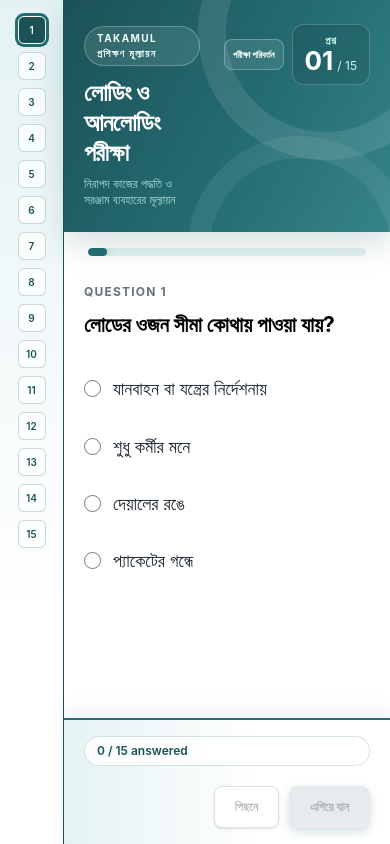
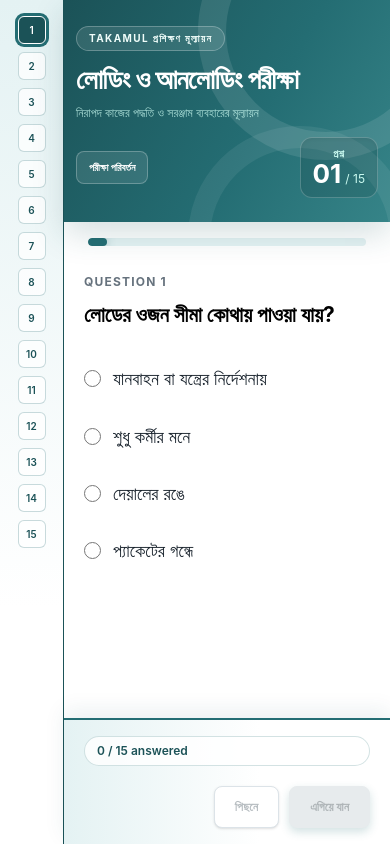
Before and after one commit to MorshedSiam03/TAKAMUL_MCQ, a React (Vite) app: page / in a window 390 px wide. Both pictures are taken after a click on the button 195 px from the left and 353 px from the top of the page. Built offline with nearby package versions, Linux system fonts and the light colour scheme.

Commit message:
Improve responsive exam header
Keep the exam header readable and prevent layout breaks on small devices.

```diff
--- a/src/components/ExamHeader.jsx
+++ b/src/components/ExamHeader.jsx
@@ -1,23 +1,23 @@
 function ExamHeader({ currentQuestion, totalQuestions, title, onChangeCategory }) {
   return (
-    <header className="relative overflow-hidden bg-[linear-gradient(120deg,rgb(27,82,87),rgb(36,109,115)_58%,rgb(54,132,136))] px-12 py-8 text-white shadow-[0_12px_30px_rgba(27,82,87,0.18)] max-[900px]:px-8 max-[900px]:py-7 max-[600px]:px-5 max-[600px]:py-6">
+    <header className="relative overflow-hidden bg-[linear-gradient(120deg,rgb(27,82,87),rgb(36,109,115)_58%,rgb(54,132,136))] px-12 py-8 text-white shadow-[0_12px_30px_rgba(27,82,87,0.18)] max-[900px]:px-8 max-[900px]:py-7 max-[600px]:px-3 max-[600px]:py-6">
       <div className="pointer-events-none absolute -right-16 -top-24 h-64 w-64 rounded-full border-[28px] border-white/10" />
       <div className="pointer-events-none absolute -bottom-32 left-[38%] h-56 w-56 rounded-full border-[22px] border-white/[0.07]" />
-      <div className="relative flex items-center justify-between gap-6 max-[600px]:items-start">
+      <div className="relative flex items-center justify-between gap-6 max-[600px]:flex-col max-[600px]:items-stretch max-[600px]:gap-4">
       <div className="min-w-0">
-        <p className="mb-3 inline-flex rounded-full border border-white/25 bg-white/10 px-3 py-1 font-sans text-[10px] font-bold uppercase tracking-[0.14em] text-teal-50">Takamul প্রশিক্ষণ মূল্যায়ন</p>
-        <h1 className="m-0 max-w-3xl text-[clamp(24px,5vw,42px)] font-bold leading-tight tracking-tight text-white max-[600px]:break-words">{title}</h1>
-        <p className="mt-2 font-sans text-xs text-teal-100/80">নিরাপদ কাজের পদ্ধতি ও সরঞ্জাম ব্যবহারের মূল্যায়ন</p>
+        <p className="mb-3 inline-flex rounded-full border border-white/25 bg-white/10 px-3 py-1 font-sans text-[10px] font-bold uppercase tracking-[0.14em] text-teal-50 max-[380px]:mb-2 max-[380px]:text-[9px]">Takamul প্রশিক্ষণ মূল্যায়ন</p>
+        <h1 className="m-0 max-w-3xl break-words text-[clamp(24px,5vw,42px)] font-bold leading-tight tracking-tight text-white max-[600px]:text-[clamp(22px,7vw,32px)] max-[380px]:text-[23px]">{title}</h1>
+        <p className="mt-2 font-sans text-xs text-teal-100/80 max-[380px]:mt-1 max-[380px]:text-[11px]">নিরাপদ কাজের পদ্ধতি ও সরঞ্জাম ব্যবহারের মূল্যায়ন</p>
       </div>
-      <div className="flex shrink-0 items-center gap-3 max-[600px]:gap-2">
+      <div className="flex shrink-0 items-center gap-3 max-[600px]:justify-between max-[600px]:gap-2 max-[380px]:gap-1">
         <button
-          className="rounded-lg border border-white/25 bg-white/10 px-3 py-2 font-sans text-[10px] font-bold text-white transition hover:bg-white/20 max-[600px]:px-2 max-[600px]:text-[9px]"
+          className="rounded-lg border border-white/25 bg-white/10 px-3 py-2 font-sans text-[10px] font-bold text-white transition hover:bg-white/20 max-[600px]:px-3 max-[600px]:text-[10px] max-[380px]:px-2 max-[380px]:text-[9px]"
           type="button"
           onClick={onChangeCategory}
         >
           পরীক্ষা পরিবর্তন
         </button>
-        <div className="rounded-2xl border border-white/20 bg-black/10 px-4 py-3 text-center shadow-inner max-[600px]:rounded-xl max-[600px]:px-3 max-[600px]:py-2" aria-label={`প্রশ্ন ${currentQuestion + 1}, মোট ${totalQuestions}`}>
+        <div className="rounded-2xl border border-white/20 bg-black/10 px-4 py-3 text-center shadow-inner max-[600px]:rounded-xl max-[600px]:px-3 max-[600px]:py-2 max-[380px]:px-2 max-[380px]:py-1.5" aria-label={`প্রশ্ন ${currentQuestion + 1}, মোট ${totalQuestions}`}>
           <span className="block font-sans text-[10px] font-bold uppercase tracking-wider text-teal-100">প্রশ্ন</span>
           <strong className="text-[32px] leading-none text-white max-[600px]:text-[26px]">{String(currentQuestion + 1).padStart(2, '0')}</strong>
           <span className="ml-1 font-sans text-xs text-teal-100">/ {totalQuestions}</span>
```
